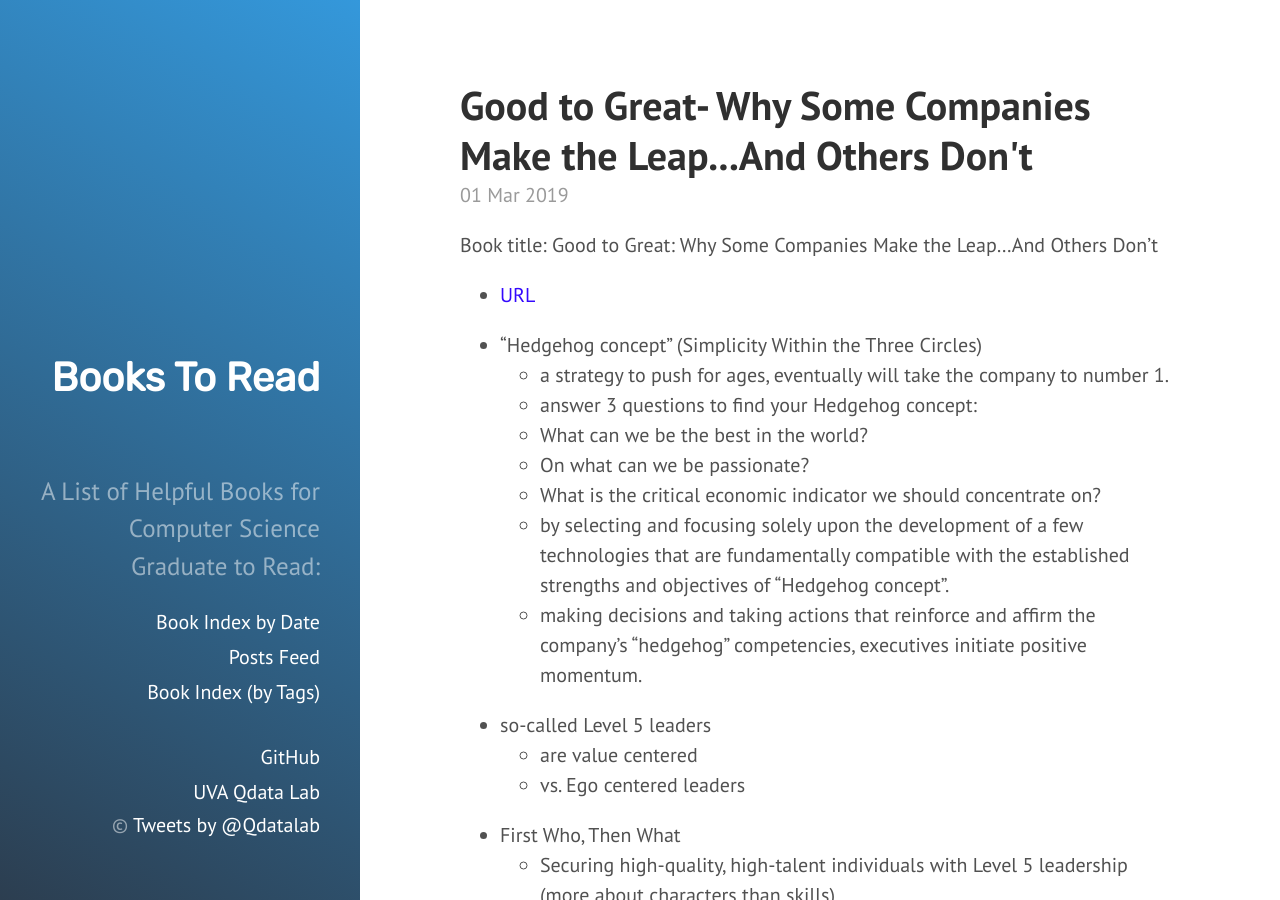
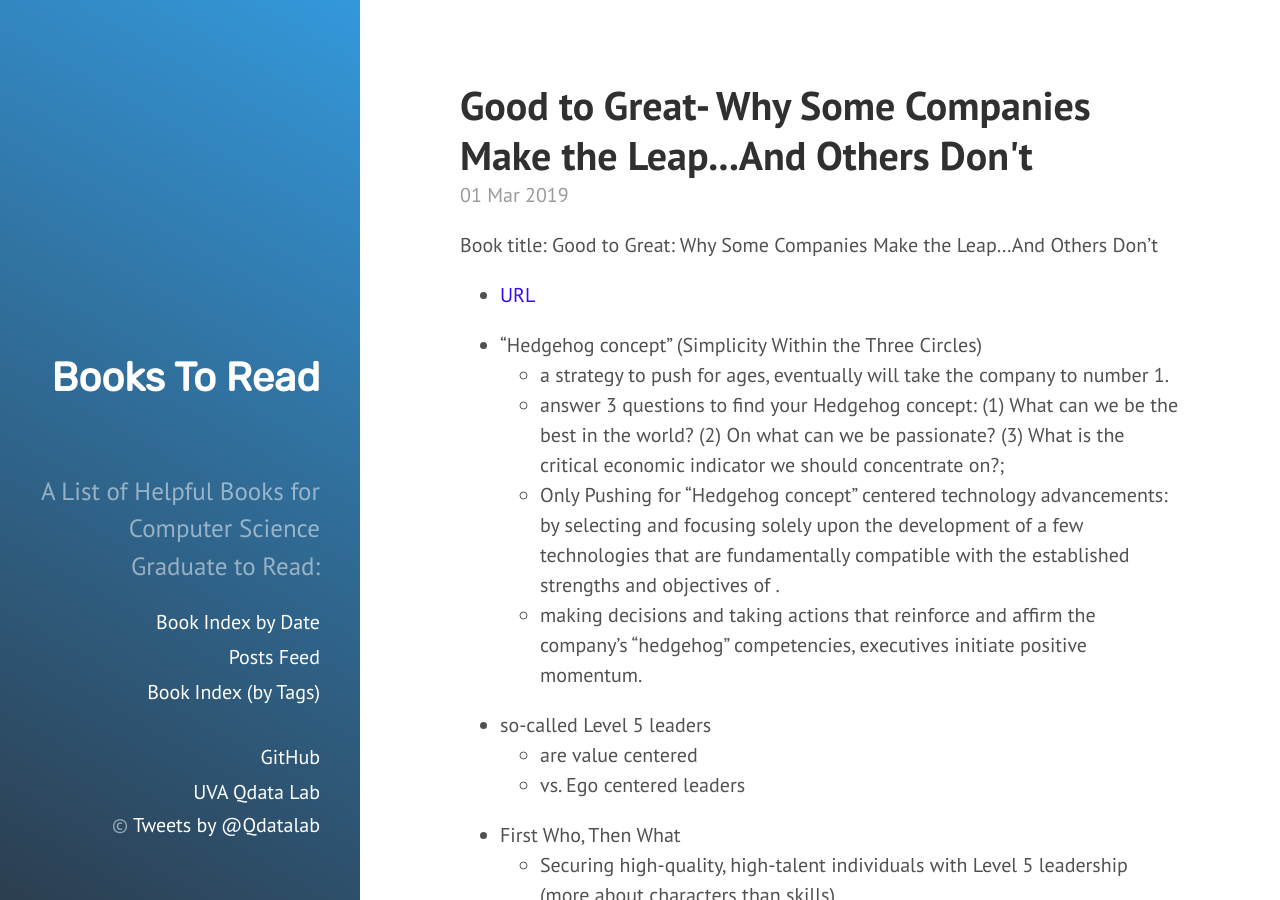
Before and after one commit to qiyanjun/books2read, a Jekyll site: the page built from _posts/2019-03-01-good2great.md, in a window 1280 px wide and 900 px high. Built offline with Jekyll 4.4.1, drawn with Linux system fonts in a browser that asks for light colours.

Commit message:
Update 2019-03-01-good2great.md

```diff
--- a/_posts/2019-03-01-good2great.md
+++ b/_posts/2019-03-01-good2great.md
@@ -14,11 +14,8 @@
 
 - "Hedgehog concept" (Simplicity Within the Three Circles)
   + a strategy to push for ages,  eventually will take the company to number 1.
-  + answer 3 questions to find your Hedgehog concept:
-  + What can we be the best in the world?
-  + On what can we be passionate?
-  + What is the critical economic indicator we should concentrate on?
-  + by selecting and focusing solely upon the development of a few technologies that are fundamentally compatible with the established strengths and objectives of "Hedgehog concept".
+  + answer 3 questions to find your Hedgehog concept: (1) What can we be the best in the world? (2) On what can we be passionate? (3)  What is the critical economic indicator we should concentrate on?;
+  + Only Pushing for "Hedgehog concept" centered technology advancements: by selecting and focusing solely upon the development of a few technologies that are fundamentally compatible with the established strengths and objectives of .
   + making decisions and taking actions that reinforce and affirm the company’s "hedgehog" competencies, executives initiate positive momentum.
 
 - so-called Level 5 leaders
@@ -36,4 +33,4 @@
 - How to sustain (build to last)
   + First, a company should focus on developing the foundation that is necessary to work toward greatness. Then, they can begin to apply the principles of longevity that are set forth in Built to Last.
   + summary from [url](http://www.wikisummaries.org/wiki/Good_to_Great:_Why_Some_Companies_Make_the_Leap..._and_Others_Don%27t):
-  >> "First and foremost, Collins contends that companies need a set of core values in order to achieve the kind of long-term, sustainable success that may lead to greatness. Companies need to exist for a higher purpose than mere profit generation in order to transcend the category of merely good. According to Collins, this purpose does not have to be specific -- even if the shared values that compel the company toward success are as open-ended as being the best at what they do and achieving excellence consistently, that may be sufficient as long as the team members are equally dedicated to the same set of values."
+  > "First and foremost, Collins contends that companies need a set of core values in order to achieve the kind of long-term, sustainable success that may lead to greatness. Companies need to exist for a higher purpose than mere profit generation in order to transcend the category of merely good. According to Collins, this purpose does not have to be specific -- even if the shared values that compel the company toward success are as open-ended as being the best at what they do and achieving excellence consistently, that may be sufficient as long as the team members are equally dedicated to the same set of values."
```
